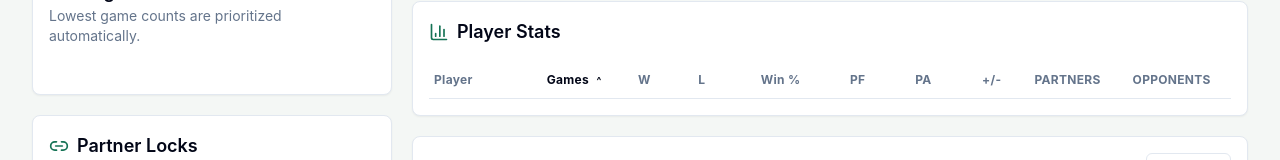
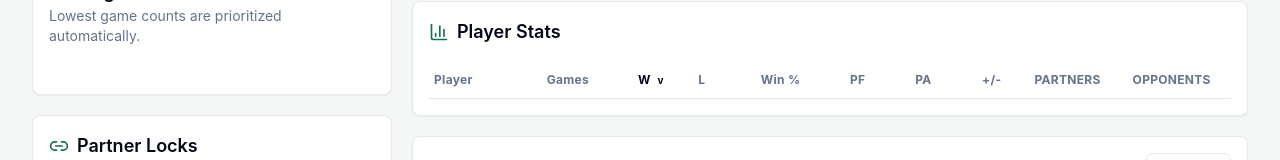
Before and after one commit to StenixDev/PaddleQ, a React (Vite) app: page / in a window 1280 px wide. Shown: the part 322-482 px from the top of the page. Built offline with nearby package versions, Linux system fonts and the light colour scheme.

Commit message:
[PaddleQ] - player stats. change highest wins result

```diff
--- a/src/components/StatsDashboard.jsx
+++ b/src/components/StatsDashboard.jsx
@@ -18,7 +18,7 @@ function relatedNames(map, playerMap) {
 
 export default function StatsDashboard({ colapse }) {
   const { state, stats, playerMap, dispatch } = usePickleball();
-  const [sort, setSort] = useState({ key: 'games', direction: 'asc' });
+  const [sort, setSort] = useState({ key: 'wins', direction: 'desc' });
   const [showSave, setShowSave] = useState(false);
   const [shareLink, setShareLink] = useState('');
   const [shareTitle, setShareTitle] = useState(state.shareMeta?.title || '');
```
